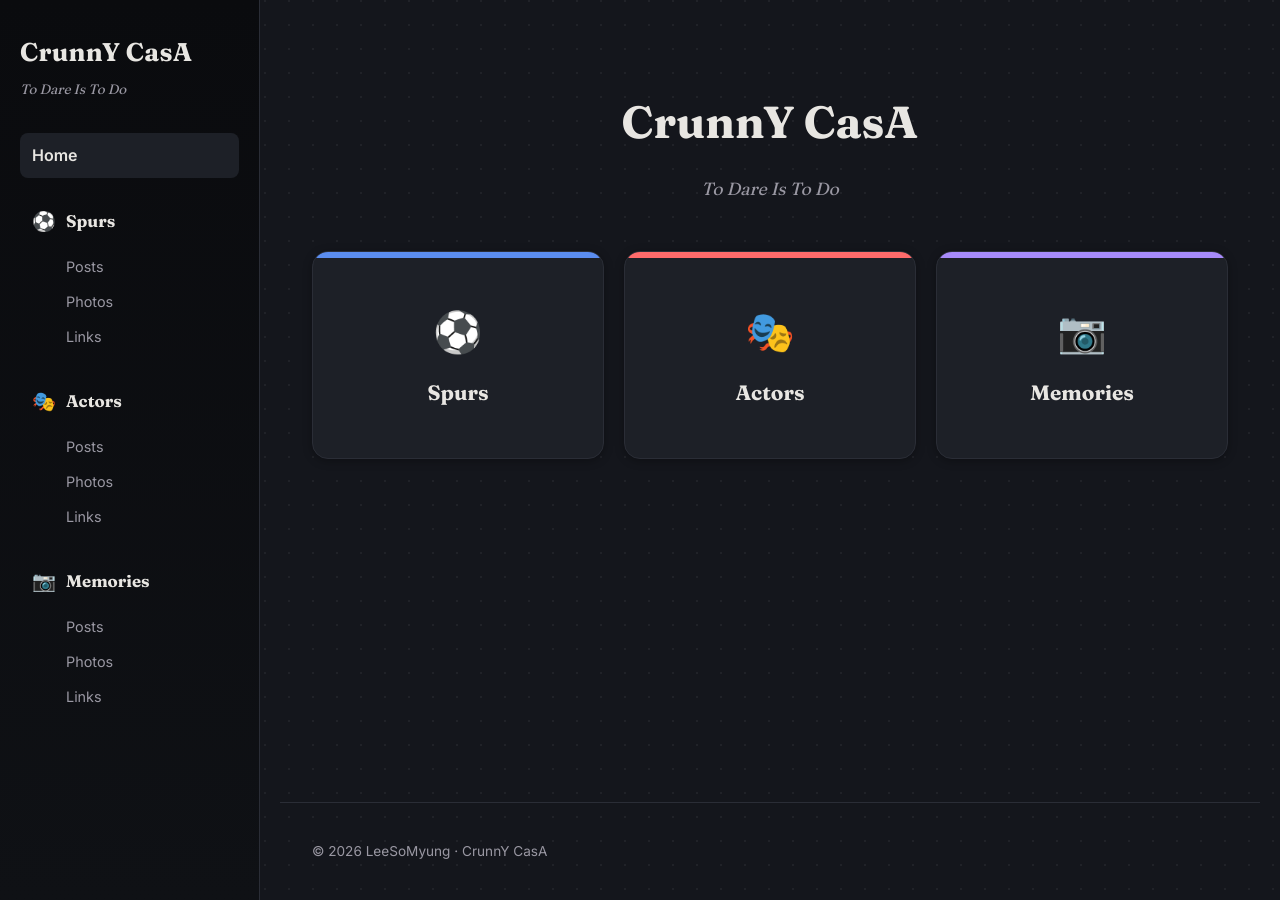
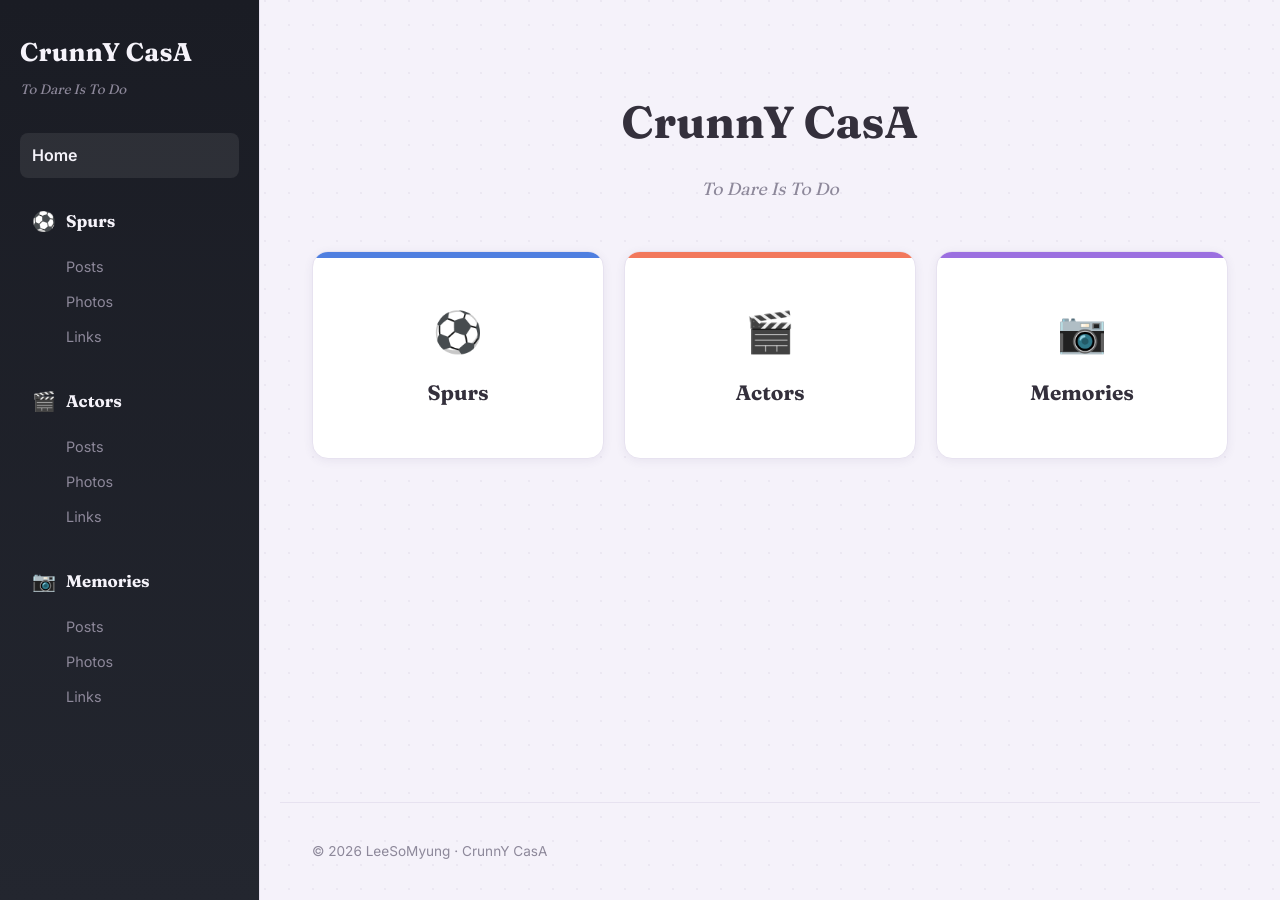
Before and after one commit to LeeSoMyung/My_archieve, a Jekyll site: the page built from index.md, in a window 1280 px wide. Built offline with Jekyll 4.4.1, drawn with Linux system fonts in a browser that asks for light colours.

Commit message:
Switch to light pastel color palette and change Actors icon

```diff
--- a/_includes/sidebar.html
+++ b/_includes/sidebar.html
@@ -14,7 +14,7 @@
           <span class="nav-icon">
             {% case cat %}
               {% when 'spurs' %}⚽
-              {% when 'actors' %}🎭
+              {% when 'actors' %}🎬
               {% when 'memories' %}📷
             {% endcase %}
           </span>
--- a/_layouts/category.html
+++ b/_layouts/category.html
@@ -6,7 +6,7 @@ layout: default
     <span class="category-hero-icon">
       {% case page.category %}
         {% when 'spurs' %}⚽
-        {% when 'actors' %}🎭
+        {% when 'actors' %}🎬
         {% when 'memories' %}📷
       {% endcase %}
     </span>
--- a/assets/css/style.css
+++ b/assets/css/style.css
@@ -1,18 +1,18 @@
 :root {
   --content-width: 980px;
   --sidebar-width: 260px;
-  --color-text: #e8e6e2;
-  --color-muted: #9a98a3;
-  --color-border: #2a2d36;
-  --color-bg: #14161c;
-  --color-surface: #1d2027;
-  --color-accent: #f2a65a;
-  --color-header-bg: #0f1115;
-  --color-header-text: #e8e6e2;
+  --color-text: #34303c;
+  --color-muted: #8d889a;
+  --color-border: #e7e2f0;
+  --color-bg: #f5f2fa;
+  --color-surface: #ffffff;
+  --color-accent: #e8a23c;
+  --color-header-bg: #23262f;
+  --color-header-text: #f5f3fa;
 
-  --color-spurs: #5b8def;
-  --color-actors: #ff6b6b;
-  --color-memories: #a78bfa;
+  --color-spurs: #4f7fe0;
+  --color-actors: #f2785c;
+  --color-memories: #9b6fe0;
 
   --font-display: "Fraunces", Georgia, serif;
   --font-body: "Inter", -apple-system, BlinkMacSystemFont, "Segoe UI", Helvetica, Arial, sans-serif;
@@ -28,7 +28,7 @@ body {
   color: var(--color-text);
   background-color: var(--color-bg);
   background-image:
-    radial-gradient(circle at 1px 1px, rgba(255, 255, 255, 0.05) 1px, transparent 0);
+    radial-gradient(circle at 1px 1px, rgba(80, 60, 120, 0.06) 1px, transparent 0);
   background-size: 24px 24px;
   line-height: 1.6;
 }
@@ -55,7 +55,7 @@ h1, h2, h3 {
 .sidebar {
   width: var(--sidebar-width);
   flex-shrink: 0;
-  background: linear-gradient(180deg, #0a0b0e 0%, var(--color-header-bg) 100%);
+  background: linear-gradient(180deg, #1a1c24 0%, var(--color-header-bg) 100%);
   border-right: 1px solid var(--color-border);
   padding: 32px 20px;
   position: sticky;
@@ -124,7 +124,7 @@ h1, h2, h3 {
 
 .sidebar-home:hover,
 .sidebar-home.active {
-  background: var(--color-surface);
+  background: rgba(255, 255, 255, 0.08);
   color: var(--color-header-text);
   text-decoration: none;
 }
@@ -152,7 +152,7 @@ h1, h2, h3 {
 
 .nav-group-title:hover,
 .nav-group-title.active {
-  background: var(--color-surface);
+  background: rgba(255, 255, 255, 0.08);
   text-decoration: none;
 }
 
@@ -254,7 +254,7 @@ h1, h2, h3 {
   font-size: 1.3rem;
   font-weight: 700;
   color: var(--color-text);
-  box-shadow: 0 2px 10px rgba(0, 0, 0, 0.3);
+  box-shadow: 0 2px 10px rgba(80, 60, 120, 0.08);
   transition: transform 0.18s ease, box-shadow 0.18s ease, border-color 0.18s ease;
   position: relative;
   overflow: hidden;
@@ -276,7 +276,7 @@ h1, h2, h3 {
 
 .category-card:hover {
   transform: translateY(-6px);
-  box-shadow: 0 10px 28px rgba(0, 0, 0, 0.5), 0 0 0 1px var(--color-accent-card, var(--color-accent));
+  box-shadow: 0 10px 28px rgba(80, 60, 120, 0.15), 0 0 0 1px var(--color-accent-card, var(--color-accent));
   border-color: var(--color-accent-card, var(--color-accent));
   text-decoration: none;
 }
@@ -374,7 +374,7 @@ h1, h2, h3 {
 
 .post-list li:hover {
   transform: translateX(4px);
-  box-shadow: 0 4px 16px rgba(0, 0, 0, 0.4);
+  box-shadow: 0 4px 16px rgba(80, 60, 120, 0.12);
 }
 
 .post-list a {
@@ -407,7 +407,7 @@ h1, h2, h3 {
 
 .photo-grid figure:hover {
   transform: translateY(-4px);
-  box-shadow: 0 10px 24px rgba(0, 0, 0, 0.5);
+  box-shadow: 0 10px 24px rgba(80, 60, 120, 0.15);
 }
 
 .photo-grid img {
@@ -443,7 +443,7 @@ h1, h2, h3 {
 
 .link-list li:hover {
   transform: translateX(4px);
-  box-shadow: 0 4px 16px rgba(0, 0, 0, 0.4);
+  box-shadow: 0 4px 16px rgba(80, 60, 120, 0.12);
 }
 
 .link-list a {
--- a/index.md
+++ b/index.md
@@ -14,7 +14,7 @@ permalink: /
       Spurs
     </a>
     <a class="category-card category-card--actors" href="{{ '/actors/' | relative_url }}">
-      <span class="category-icon">🎭</span>
+      <span class="category-icon">🎬</span>
       Actors
     </a>
     <a class="category-card category-card--memories" href="{{ '/memories/' | relative_url }}">
```
